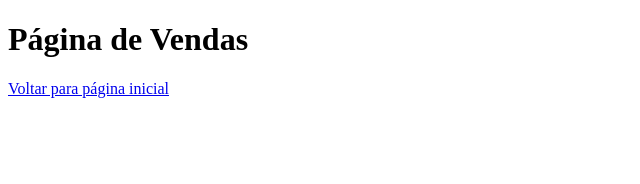
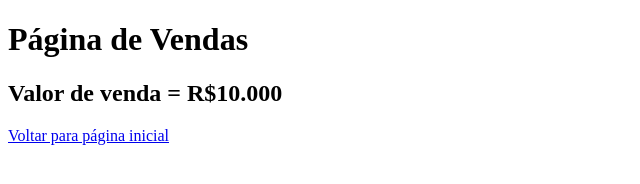
Before and after one commit to Renanborgess/aulagithub, a plain HTML site: page vendas.html in a window 1280 px wide. Shown: the whole page, without its empty margins (0-640 px from the left). Drawn offline with Linux system fonts and the light colour scheme.

Commit message:
Acrescentado o valor de venda

```diff
--- a/vendas.html
+++ b/vendas.html
@@ -7,6 +7,7 @@
 </head>
 <body>
     <h1>Página de Vendas</h1>
+    <h2>Valor de venda = R$10.000</h2>
     <a href="index.html">Voltar para página inicial</a>
 </body>
 </html>
```
